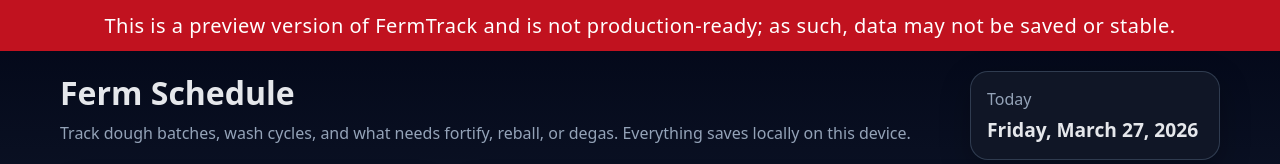
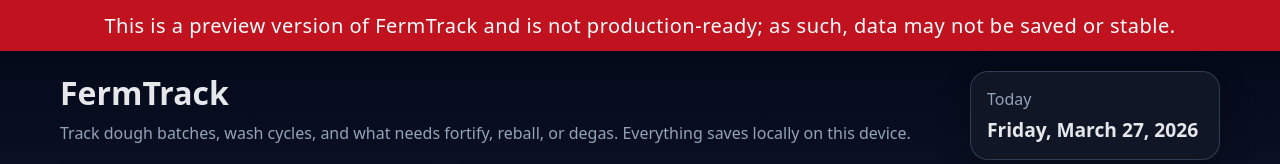
Before and after one commit to abelgraham/fermtrack, a plain HTML site: page index.html in a window 1280 px wide. Shown: the top 164 px of the page. Drawn offline with Linux system fonts and the light colour scheme.

Commit message:
refactor: update h1 title from Ferm Schedule to FermTrack

```diff
--- a/index.html
+++ b/index.html
@@ -226,7 +226,7 @@
   <div class="wrap">
     <div class="hero">
       <div class="title">
-        <h1>Ferm Schedule</h1>
+        <h1>FermTrack</h1>
         <p>Track dough batches, wash cycles, and what needs fortify, reball, or degas. Everything saves locally on this device.</p>
       </div>
       <div class="card" style="min-width: 250px;">
```
